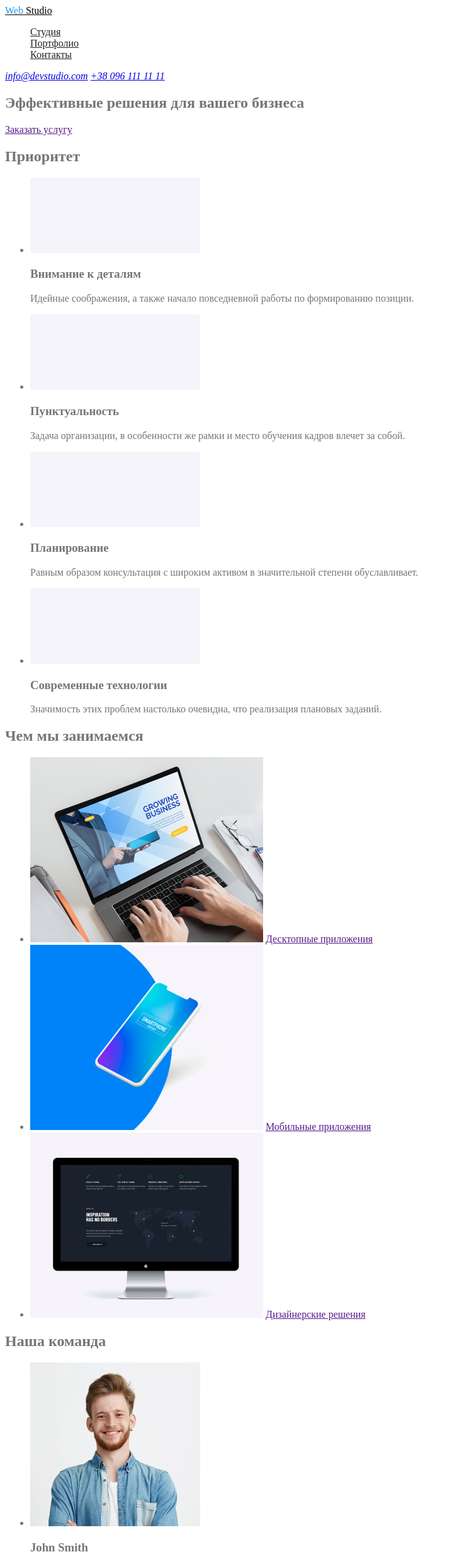
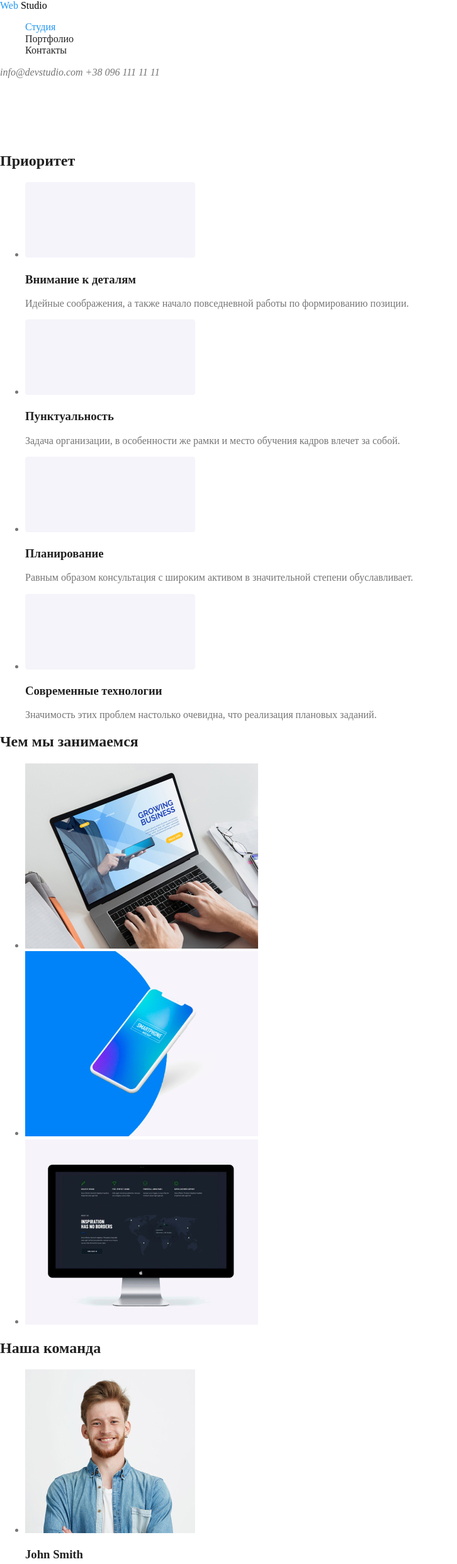
Before and after one commit to an-dia/goit-markup-hw-02, a plain HTML site: page index.html in a window 1280 px wide. Shown: the top 2483 px of the page at 63% size, without its empty margins (0-726 px from the left). Drawn offline with Linux system fonts and the light colour scheme.

Commit message:
Добавляет main.css и стили

```diff
--- /dev/null
+++ b/css/main.css
@@ -0,0 +1,80 @@
+:root {
+  --primary-text-color: #757575; /*Главный цвет текста*/
+  --secondary-text-color: #212121; /*Цвет текста заголовков*/
+  --accent-color: #2196f3; /*Цвет акцентов*/
+  --white-text-color: #ffffff; /*Белый цвет текста*/
+}
+
+/*Главный цвет текста #757575*/
+/*Вторичный цвет текста #212121*/
+/*Цвет акцентов #2196f3*/
+/*Белый цвет текста #ffffff*/
+/*Основной цвет фона #ffffff*/
+/*Вторичный цвет фона #F5F4FA*/
+
+body {
+  background-color: #ffffff;
+  color: var(--primary-text-color);
+}
+
+.list {
+  list-style: none;
+}
+
+.logo {
+  color: #000000;
+}
+
+a {
+  text-decoration: none;
+}
+
+.logo-accent {
+  color: var(--accent-color);
+}
+
+/* Site-nav, Aus-nav */
+.site-nav .link {
+  color: #212121;
+}
+
+.site-nav .link:hover,
+.site-nav .link:focus {
+  color: var(--accent-color);
+}
+
+.site-nav .link.current {
+  color: var(--accent-color);
+}
+
+.auth-nav .link {
+  color: #757575;
+}
+.auth-nav .link:hover,
+.auth-nav .link:focus {
+  color: var(--accent-color);
+}
+
+/* Hero */
+.hero-title {
+  color: #ffffff;
+}
+
+/* Section */
+.section-title {
+  color: var(--secondary-text-color);
+}
+
+.section .link {
+  color: #ffffff;
+}
+
+/* Features */
+.features .title {
+  color: var(--secondary-text-color);
+}
+
+/* Team */
+.team .title {
+  color: var(--secondary-text-color);
+}
--- a/css/style.css
+++ /dev/null
@@ -1,40 +0,0 @@
-:root {
-  --primary-text-color: #757575; /*Главный цвет текста*/
-  --title-text-color: #212121; /*Цвет текста заголовков*/
-  --accent-color: #2196f3; /*Цвет акцентов*/
-  --white-text-color: #ffffff; /*Белый цвет текста*/
-}
-
-/*Главный цвет текста #757575*/
-/*Цвет текста заголовков #212121*/
-/*Цвет акцентов #2196f3*/
-/*Белый цвет текста #ffffff*/
-/*Основной цвет фона #ffffff*/
-/*Вторичный цвет фона #F5F4FA*/
-
-body {
-  background-color: #ffffff;
-  color: var(--primary-text-color);
-}
-
-.list {
-  list-style: none;
-}
-
-.logo {
-  color: #000000;
-}
-
-.logo-accent {
-  color: #2196f3;
-}
-
-/* site-nav */
-.site-nav .link {
-  color: #212121;
-}
-
-.site-nav .link:hover,
-.site-nav .link:focus {
-  color: #2196f3;
-}
--- a/index.html
+++ b/index.html
@@ -4,8 +4,9 @@
     <meta charset="UTF-8" />
     <meta name="viewport" content="width=device-width, initial-scale=1.0" />
     <title>Web Studio</title>
-    <!-- <link rel="stylesheet" href="./css/normalize.css" /> -->
-    <link rel="stylesheet" href="./css/style.css" />
+    <link rel="stylesheet" href="./css/normalize.css" />
+
+    <link rel="stylesheet" href="./css/main.css" />
   </head>
   <body>
     <!--Шапка сайта-->
@@ -15,26 +16,28 @@
           ><span class="logo-accent">Web</span> Studio</a
         >
         <ul class="site-nav list">
-          <li><a href="" class="link">Студия</a></li>
+          <li><a href="" class="link current">Студия</a></li>
           <li><a href="./portfolio.html" class="link">Портфолио</a></li>
           <li><a href="" class="link">Контакты</a></li>
         </ul>
         <address class="auth-nav">
-          <a href="mailto:info@devstudio.com">info@devstudio.com</a>
-          <a href="tel:+380961111111">+38 096 111 11 11</a>
+          <a href="mailto:info@devstudio.com" class="link"
+            >info@devstudio.com</a
+          >
+          <a href="tel:+380961111111" class="link">+38 096 111 11 11</a>
         </address>
       </nav>
     </header>
     <main>
       <!--Герой-->
-      <section>
-        <h1>Эффективные решения для вашего бизнеса</h1>
-        <a href="">Заказать услугу</a>
+      <section class="hero section">
+        <h1 class="hero-title">Эффективные решения для вашего бизнеса</h1>
+        <a href="" class="link">Заказать услугу</a>
       </section>
       <!--Приоритет-->
-      <section>
-        <h2>Приоритет</h2>
-        <ul>
+      <section class="section">
+        <h2 class="section-title">Приоритет</h2>
+        <ul class="features">
           <li>
             <a href="">
               <img
@@ -44,7 +47,7 @@
                 height="120"
               />
             </a>
-            <h3>Внимание к деталям</h3>
+            <h3 class="title">Внимание к деталям</h3>
             <p>
               Идейные соображения, а также начало повседневной работы по
               формированию позиции.
@@ -59,7 +62,7 @@
                 height="120"
               />
             </a>
-            <h3>Пунктуальность</h3>
+            <h3 class="title">Пунктуальность</h3>
             <p>
               Задача организации, в особенности же рамки и место обучения кадров
               влечет за собой.
@@ -74,7 +77,7 @@
                 height="120"
               />
             </a>
-            <h3>Планирование</h3>
+            <h3 class="title">Планирование</h3>
             <p>
               Равным образом консультация с широким активом в значительной
               степени обуславливает.
@@ -89,7 +92,7 @@
                 height="120"
               />
             </a>
-            <h3>Современные технологии</h3>
+            <h3 class="title">Современные технологии</h3>
             <p>
               Значимость этих проблем настолько очевидна, что реализация
               плановых заданий.
@@ -98,8 +101,8 @@
         </ul>
       </section>
       <!--Чем мы занимаемся-->
-      <section>
-        <h2>Чем мы занимаемся</h2>
+      <section class="section">
+        <h2 class="section-title">Чем мы занимаемся</h2>
         <ul>
           <li>
             <img
@@ -108,7 +111,7 @@
               width="370"
               height="294"
             />
-            <a href="">Десктопные приложения</a>
+            <a href="" class="link">Десктопные приложения</a>
           </li>
           <li>
             <img
@@ -117,7 +120,7 @@
               width="370"
               height="294"
             />
-            <a href="">Мобильные приложения</a>
+            <a href="" class="link">Мобильные приложения</a>
           </li>
           <li>
             <img
@@ -126,17 +129,17 @@
               width="370"
               height="294"
             />
-            <a href="">Дизайнерские решения</a>
+            <a href="" class="link">Дизайнерские решения</a>
           </li>
         </ul>
       </section>
       <!--Наша команда-->
-      <section>
-        <h2>Наша команда</h2>
-        <ul>
+      <section class="section">
+        <h2 class="section-title">Наша команда</h2>
+        <ul class="team">
           <li>
             <a href=""><img src="./images/john-smith.jpg" alt="джон-смит" /></a>
-            <h3 lang="en">John Smith</h3>
+            <h3 class="title" lang="en">John Smith</h3>
             <p lang="en">Product Designer</p>
             <ul>
               <li><a href="" aria-label="ссылка на instagram">instagram</a></li>
@@ -149,7 +152,7 @@
             <a href=""
               ><img src="./images/marta-stewart.jpg" alt="марта-стюарт"
             /></a>
-            <h3 lang="en">Marta Stewart</h3>
+            <h3 class="title" lang="en">Marta Stewart</h3>
             <p lang="en">Frontend Developer</p>
             <ul>
               <li><a href="" aria-label="ссылка на instagram">instagram</a></li>
@@ -162,7 +165,7 @@
             <a href=""
               ><img src="./images/robert-jakis.jpg" alt="роберт-джекис"
             /></a>
-            <h3 lang="en">Robert Jakis</h3>
+            <h3 class="title" lang="en">Robert Jakis</h3>
             <p lang="en">Marketing</p>
             <ul>
               <li><a href="" aria-label="ссылка на instagram">instagram</a></li>
@@ -173,7 +176,7 @@
           </li>
           <li>
             <a href=""><img src="./images/martin-doe.jpg" alt="мартин-ду" /></a>
-            <h3 lang="en">Martin Doe</h3>
+            <h3 class="title" lang="en">Martin Doe</h3>
             <p lang="en">UI Designer</p>
             <ul>
               <li><a href="" aria-label="ссылка на instagram">instagram</a></li>
@@ -185,8 +188,8 @@
         </ul>
       </section>
       <!--Постоянные клиенты-->
-      <section>
-        <h2>Постоянные клиенты</h2>
+      <section class="section">
+        <h2 class="section-title">Постоянные клиенты</h2>
         <ul>
           <li>
             <a href="" aria-label="ссылка на компанию-1"
```
Also changed, not shown: portfolio.html (+60 -9 lines).
